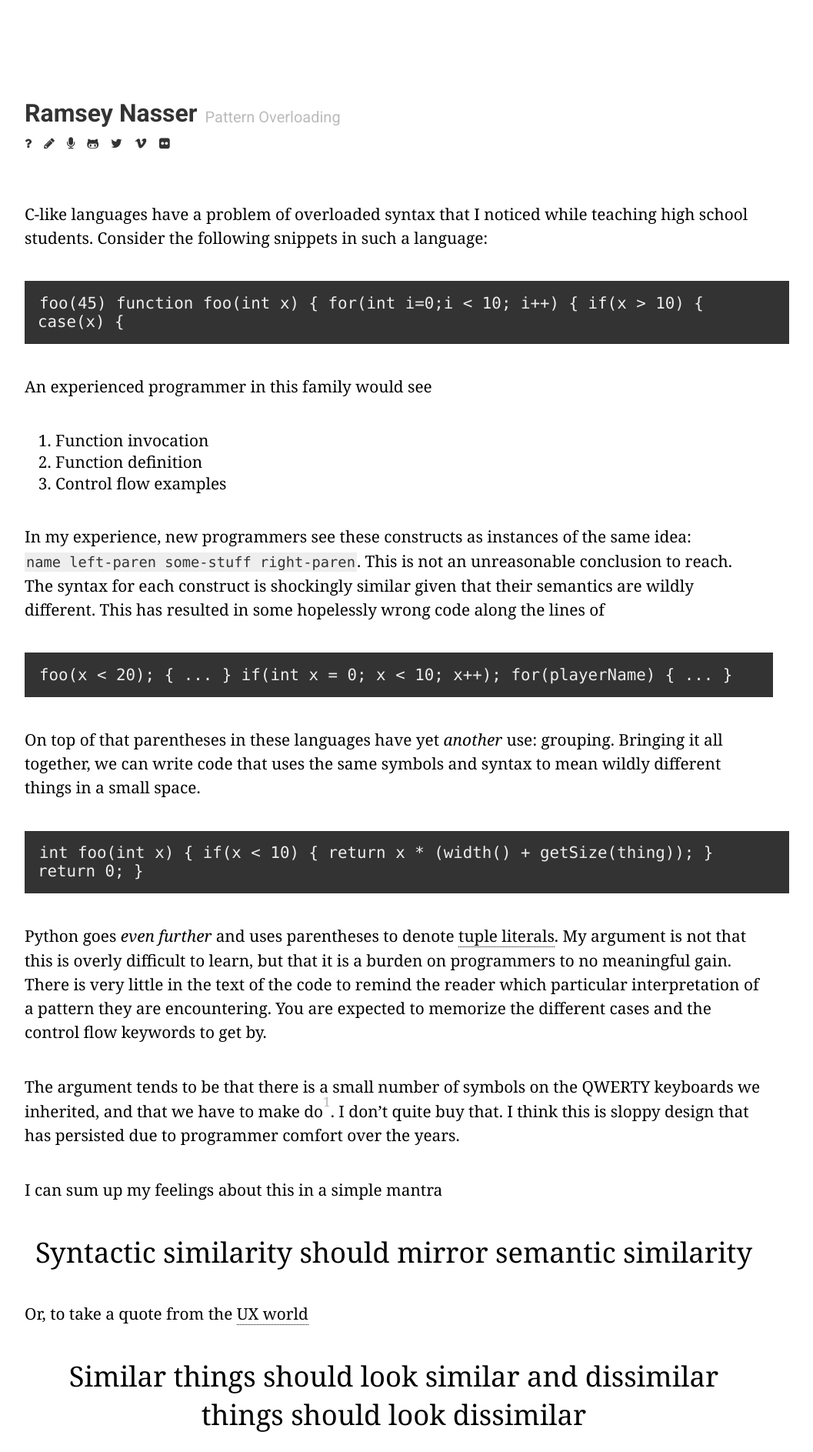
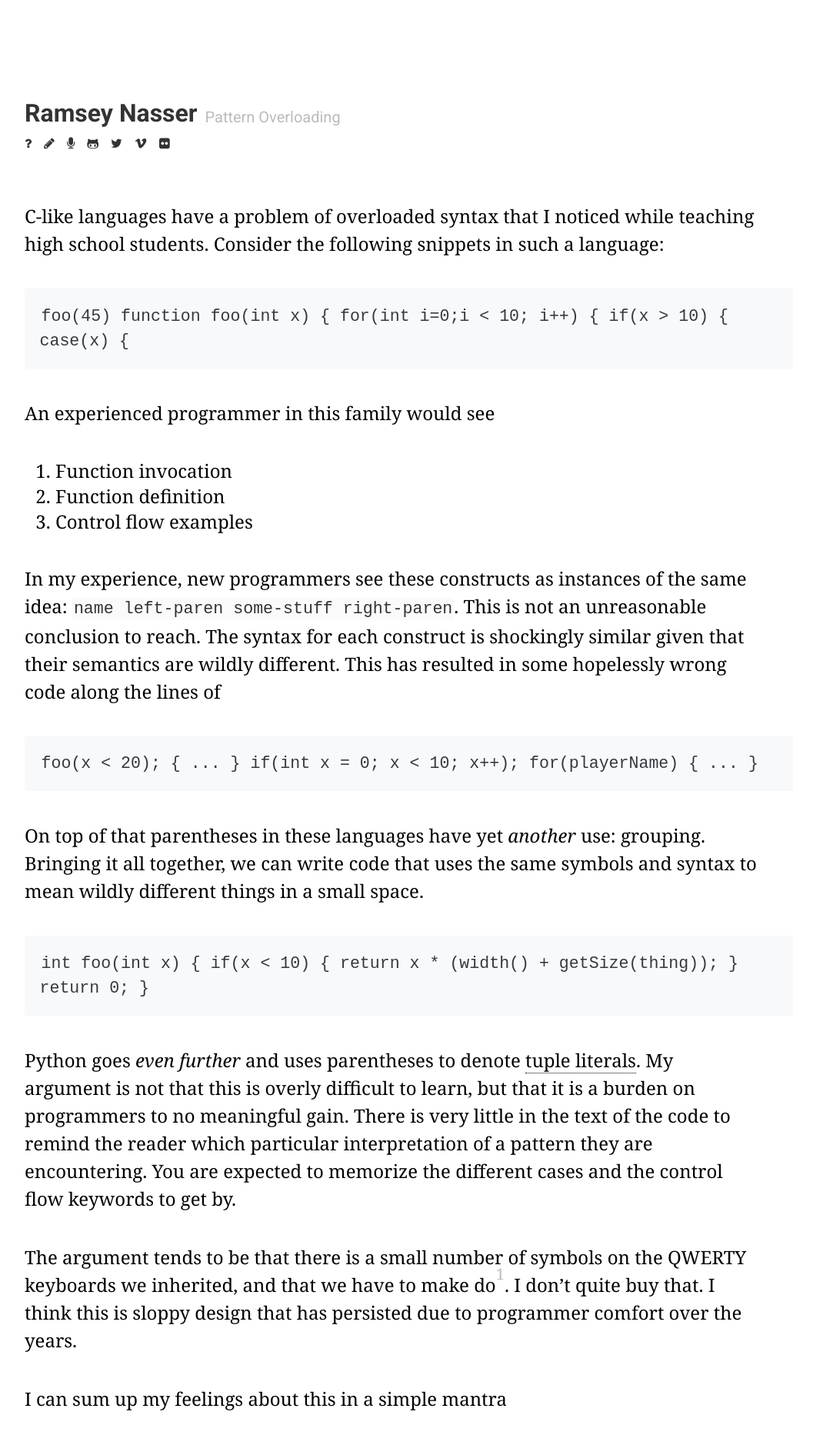
Before and after one commit to nasser/nasser.github.io, a Jekyll site: the page built from _posts/2015-11-02-pattern-overloading.md, in a window 1280 px wide. Shown: the top 1887 px of the page at 77% size, without its empty margins (128-1185 px from the left). Built offline with Jekyll 4.4.1, drawn with Linux system fonts in a browser that asks for light colours; nearby versions of some CDN libraries.

Commit message:
Update styles

```diff
--- a/css/style.css
+++ b/css/style.css
@@ -262,7 +262,7 @@ nav li:hover a {
 }
 
 article {
-  font-size: 1.3em;
+  font-size: 1.5em;
   font-family: Georgia, serif;
   clear: both;
 }
@@ -290,8 +290,13 @@ article table.blog {
   font-family: 'Roboto', sans-serif;
 }
 
+article table.blog tr {
+  height: 1.75em;
+}
+
 article table.blog td.date {
   color: #bbb;
+  padding-right: 0.25em;
 }
 
 article table.blog td.title {
@@ -355,31 +360,108 @@ article iframe {
   margin-right: auto;
 }
 
+div.highlighter-rouge {
+  width: 100%;
+}
+
+/*
+  https://github.com/apex/apex-syntax/blob/master/styles/open-color.less
+  #f8f9fa, #f1f3f5, #e9ecef, #dee2e6, #ced4da, #adb5bd, #868e96, #495057, #343a40, #212529;
+*/
+
 article pre {
-  background: #333;
+  background: #f8f9fa;
   padding: 1em;
-  overflow: scroll;
+  overflow: auto;
+  width: 100%;
 }
 
 article pre code {
   white-space: wrap;
-  color: #eee;
+  color: #343a40;
   background: none;
-  font-size: 1em;
+  font-size: 0.9em;
+  line-height: 1.5em;
 }
 
+.highlighter-rouge .c1 {
+  color: #adb5bd;
+}
+
+.highlighter-rouge .p
+{
+  color: #868e96;
+}
+
+.highlighter-rouge .s,
+.highlighter-rouge .no,
+.highlighter-rouge .mi
+{
+  color: #212529;
+}
+
+.highlighter-rouge .n,
+.highlighter-rouge .c1 {
+  font-style: italic;
+}
+
+.highlighter-rouge .k {
+  font-weight: bold;
+}
+
+/*
+.highlighter-rouge .c1 {
+  color: #ccc;
+  font-style: italic;
+}
+
+.highlighter-rouge .s,
+.highlighter-rouge .mi {
+  color: #000;
+}
+
+.highlighter-rouge .p {
+  color: #aaa;
+}
+
+.highlighter-rouge .k {
+  font-weight: bold;
+}
+
+.highlighter-rouge .no {
+  color: #555;
+}
+
+.highlighter-rouge .nb,
+.highlighter-rouge .nf {
+  font-weight: bold;
+}
+
+.highlighter-rouge .n {
+  font-style: italic;
+} */
+
 article code {
-  font-family: Menlo, monospace;
+  font-family: 'IBM Plex Mono', monospace;
   font-size: 0.9em;
   white-space: pre;
-  background-color: #eee;
+  background: #fafafa;
+
   color: #333;
   padding: 2px;
 }
 
+article hr {
+  display: block;
+  height: 50px;
+  width: 100%;
+  border: none;
+}
+
 article img {
-  /*display: block;*/
-  width: 100%;
+  display: block;
+  margin: auto;
+  max-width: 100%;
 }
 
 article sup {
```
